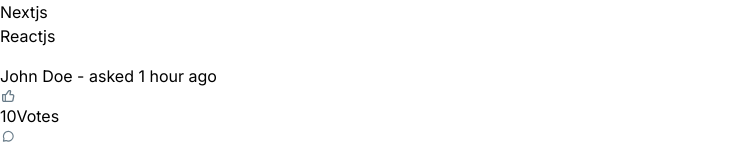
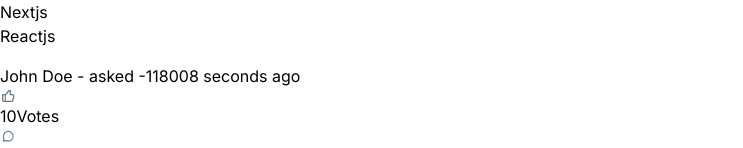
Before and after one commit to azaan-saifi/dev_overflow, a Next.js app: page / in a window 1280 px wide. Shown: the part 723-871 px from the top of the page, without its empty margins (0-743 px from the left). Built offline with nearby package versions, Linux system fonts and the light colour scheme; no server answers.

Commit message:
parse date of author's post into a string

```diff
--- a/components/card/QuestionCard.tsx
+++ b/components/card/QuestionCard.tsx
@@ -63,7 +63,7 @@
           imgUrl={"/assets/icons/account.svg"}
           alt="user"
           value={author.name}
-          title=" - asked 1 hour ago"
+          title={` - asked ${getTimeStamps(createdAt)}`}
           href={`/profile/${author._id}`}
           textStyles="small-medium text-dark400_light800"
         />
```
